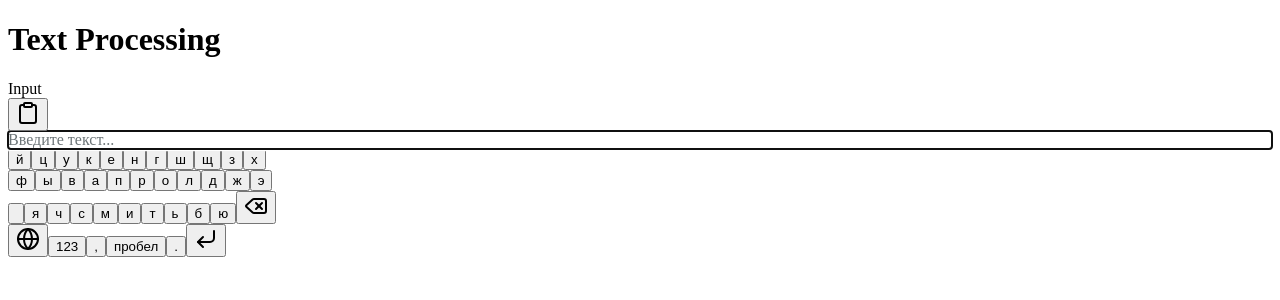
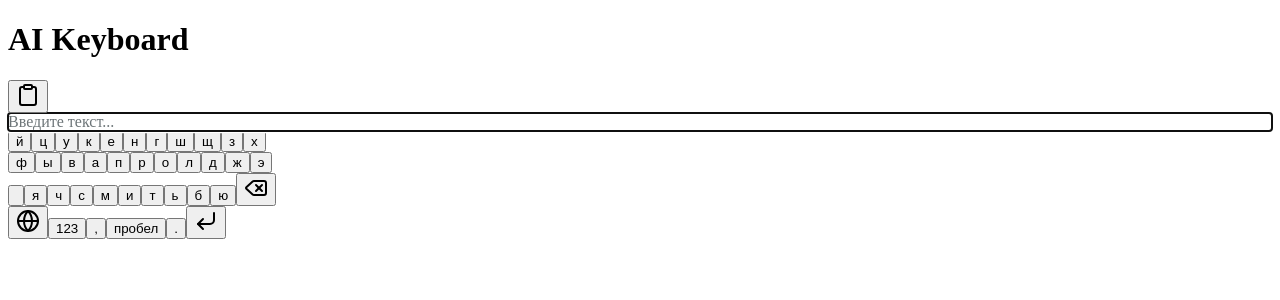
Before and after one commit to scale363/kb_prototype, a React (Vite) app in the folder client/: page / in a window 1280 px wide. Shown: the top 300 px of the page. Built offline with nearby package versions, Linux system fonts and the light colour scheme; a web font is replaced by a local one.

Commit message:
Saved your changes before starting work
Replit-Commit-Author: Agent
Replit-Commit-Session-Id: 7b7decef-fc66-4189-81e1-1679a25325fe
Replit-Commit-Checkpoint-Type: full_checkpoint
Replit-Commit-Event-Id: b48516ad-f91f-43c8-acf6-a040c3258ed3

```diff
--- a/client/src/components/TextInputArea.tsx
+++ b/client/src/components/TextInputArea.tsx
@@ -126,9 +126,6 @@ export function TextInputArea({
 
   return (
     <div className="flex-1 flex flex-col relative bg-background">
-      <div className="px-4 pt-4 text-sm font-medium text-muted-foreground uppercase tracking-wider">
-        Input
-      </div>
       <div className="absolute top-3 right-3 flex gap-2 z-10">
         <Button
           size="icon"
--- a/client/src/pages/Home.tsx
+++ b/client/src/pages/Home.tsx
@@ -39,8 +39,8 @@ export default function Home() {
       style={{ touchAction: "manipulation" }}
     >
       <header className="flex items-center justify-center p-3 border-b border-border bg-card">
-        <h1 className="text-lg font-semibold text-foreground uppercase tracking-widest" data-testid="text-app-title">
-          Text Processing
+        <h1 className="text-lg font-semibold text-foreground" data-testid="text-app-title">
+          AI Keyboard
         </h1>
       </header>
 
```
